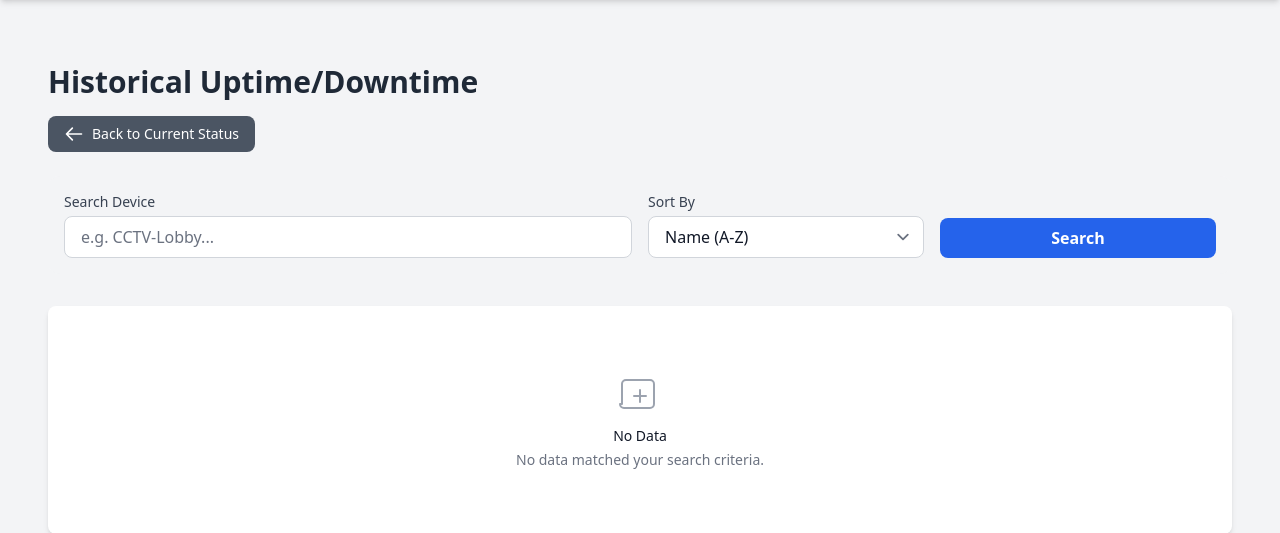
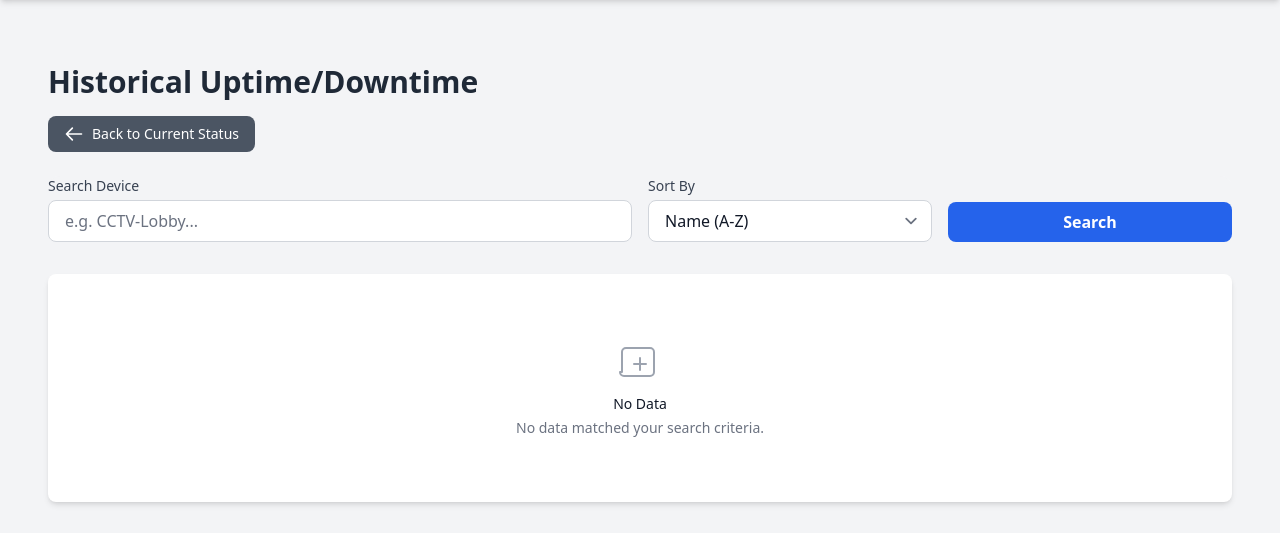
Before and after one commit to 0x212121/B-Snap, a Python web app: template templates/health_history.html in a window 1280 px wide. Shown: the part 64-597 px from the top of the page. Run offline with Jinja, Linux system fonts and the light colour scheme; the template is opened without the code that fills it, so the values that code supplies are empty; style sheets or scripts are compiled from the project's sources; some libraries are stand-ins or nearby versions.

Commit message:
Fix minor UI

```diff
--- a/templates/health_history.html
+++ b/templates/health_history.html
@@ -24,7 +24,7 @@
         </a>
     </div>
 
-    <div class="mb-8 p-4 bg-gray-100 dark:bg-gray-900/50 rounded-xl">
+    <div class="mb-8 bg-gray-100 dark:bg-gray-900/50 rounded-xl">
         <form method="GET" action="{{ request.url_for('health_history') }}" class="grid grid-cols-1 sm:grid-cols-2 md:grid-cols-4 gap-4 items-end">
 
             <div class="sm:col-span-2 md:col-span-2">
```
Also changed, not shown: Backlog.md (+1 -1 lines), CHANGELOG.md.
